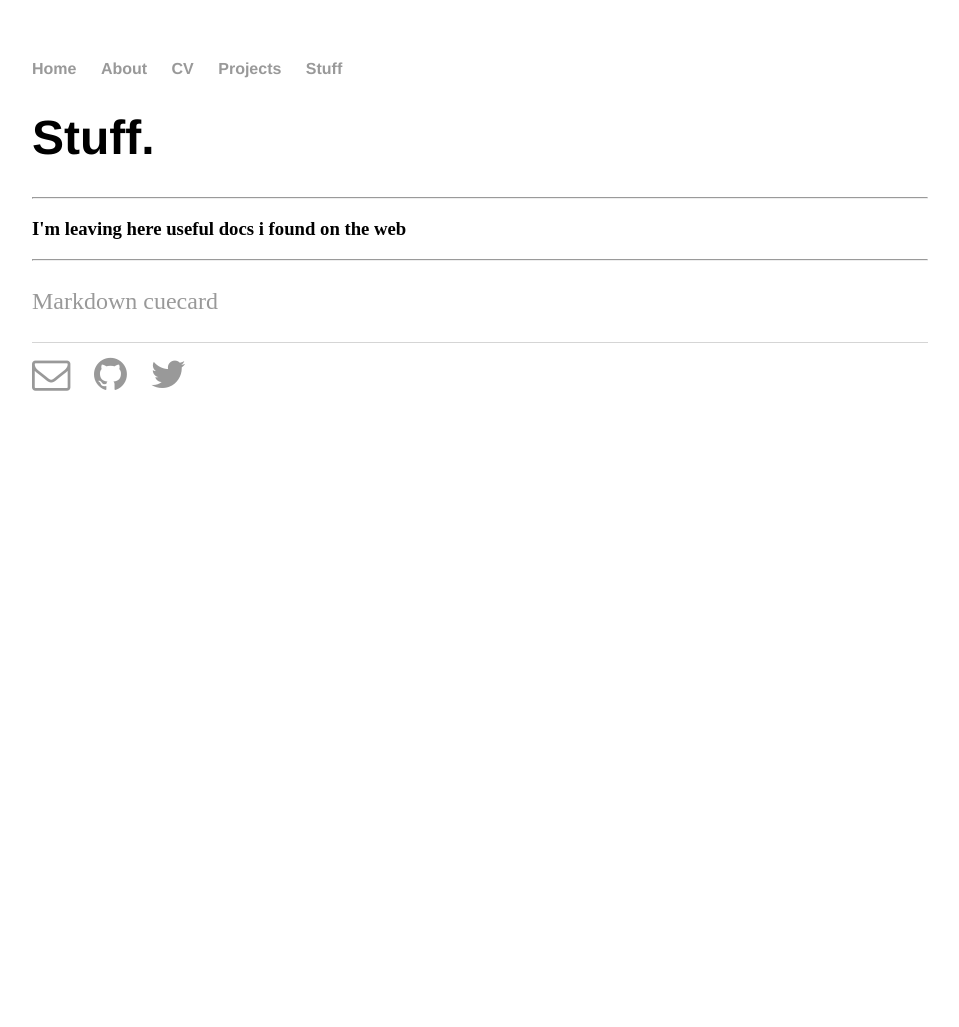
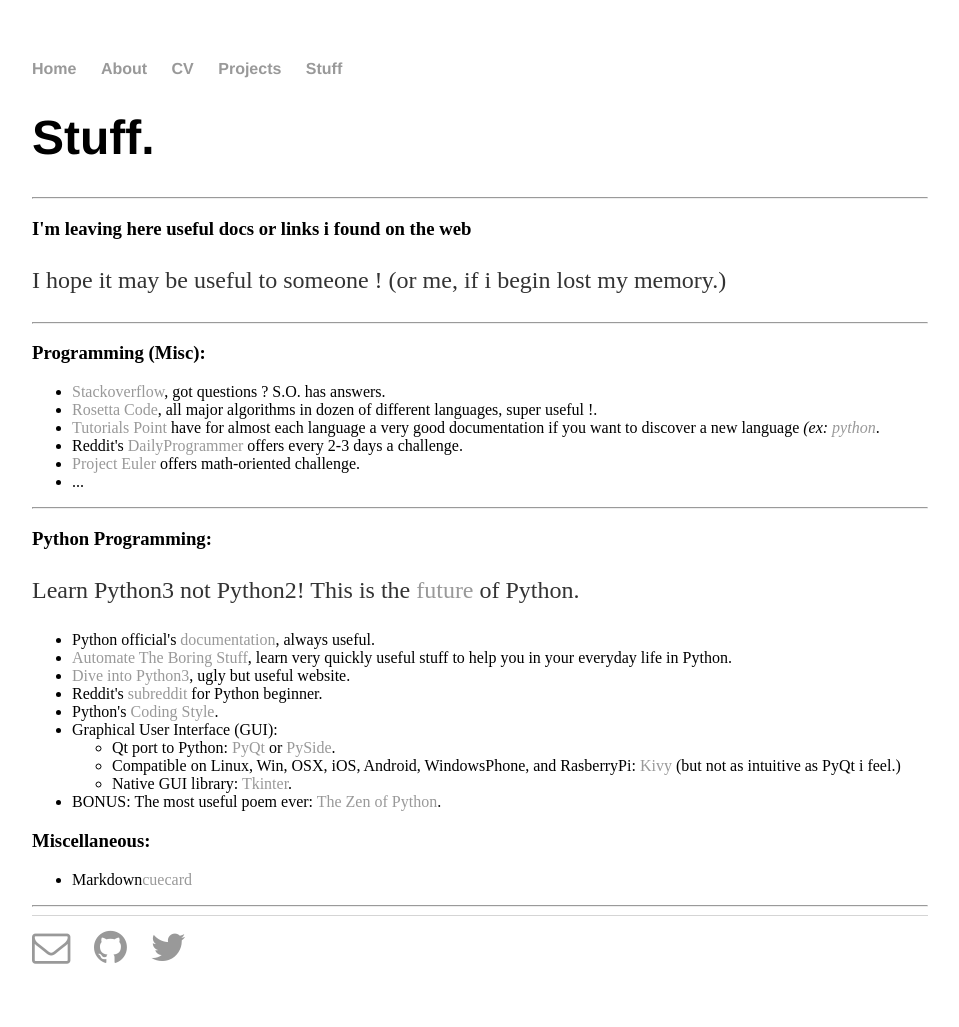
Before and after one commit to Mougatine/Mougatine, a Jekyll site: the page built from stuff/index.html, in a window 1280 px wide. Shown: the whole page, without its empty margins (160-1119 px from the left). Built offline with Jekyll 4.4.1, drawn with Linux system fonts in a browser that asks for light colours; before the commit the page ends 900 px from its top, so only the background shows below that.

Commit message:
Update 'stuff' section

```diff
--- a/stuff/index.html
+++ b/stuff/index.html
@@ -4,8 +4,43 @@
 ---
 <div class="blurb">
     <h1>Stuff.</h1>
-    <hr>
-    <h3>I'm leaving here useful docs i found on the web</h3>
-    <hr>
-    <p><a href="resources/Markdown.pdf">Markdown cuecard</a></p>
+    <hr/>
+    <h3>I'm leaving here useful docs or links i found on the web</h3>
+    <p>I hope it may be useful to someone ! (or me, if i begin lost my memory.)</p>
+    <hr/>
+
+    <h3>Programming (Misc):</h3>
+    <ul>
+        <li><a href="http://stackoverflow.com/">Stackoverflow</a>, got questions ? S.O. has answers.</li>
+        <li><a href="http://rosettacode.org/wiki/Rosetta_Code">Rosetta Code</a>, all major algorithms in dozen of different languages, super useful !.</li>
+        <li><a href="http://www.tutorialspoint.com/">Tutorials Point</a> have for almost each language a very good documentation if you want to discover a new language
+        <i>(ex: <a href="http://www.tutorialspoint.com/python/">python</a></i>.</li>
+        <li>Reddit's <a href="https://www.reddit.com/r/dailyprogrammer">DailyProgrammer</a> offers every 2-3 days a challenge.</li>
+        <li><a href="https://projecteuler.net/">Project Euler</a> offers math-oriented challenge.</li>
+        <li>...</li>
+    </ul>
+    <hr/>
+
+    <h3>Python Programming:</h3>
+    <p>Learn Python3 not Python2! This is the <a href="http://www.snarky.ca/why-python-3-exists">future</a> of Python.</p>
+    <ul>
+        <li>Python official's <a href="https://docs.python.org/3/">documentation</a>, always useful.</li>
+        <li><a href="https://automatetheboringstuff.com/">Automate The Boring Stuff</a>, learn very quickly useful stuff to help you in your everyday life in Python.</li>
+        <li><a href="http://www.diveintopython3.net/">Dive into Python3</a>, ugly but useful website.</li>
+        <li>Reddit's <a href="https://www.reddit.com/r/learnpython">subreddit</a> for Python beginner.</li>
+        <li>Python's <a href="https://www.python.org/dev/peps/pep-0008/">Coding Style</a>.</li>
+        <li>Graphical User Interface (GUI):
+        <ul>
+            <li>Qt port to Python: <a href="http://pyqt.sourceforge.net/Docs/PyQt5/">PyQt</a> or <a href="https://srinikom.github.io/pyside-docs/">PySide</a>.</li>
+            <li>Compatible on Linux, Win, OSX, iOS, Android, WindowsPhone, and RasberryPi: <a href="https://kivy.org/">Kivy</a> (but not as intuitive as PyQt i feel.)</li>
+            <li>Native GUI library: <a href="https://docs.python.org/3/library/tk.html">Tkinter</a>.</li>
+        </ul>
+        <li>BONUS: The most useful poem ever: <a href="https://www.python.org/dev/peps/pep-0020/">The Zen of Python</a>.</li>
+    </ul>
+
+    <h3>Miscellaneous:</h3>
+    <ul>
+        <li>Markdown<a href="resources/Markdown.pdf">cuecard</a></li>
+    </ul>
+    <hr/>
 </div>
```
